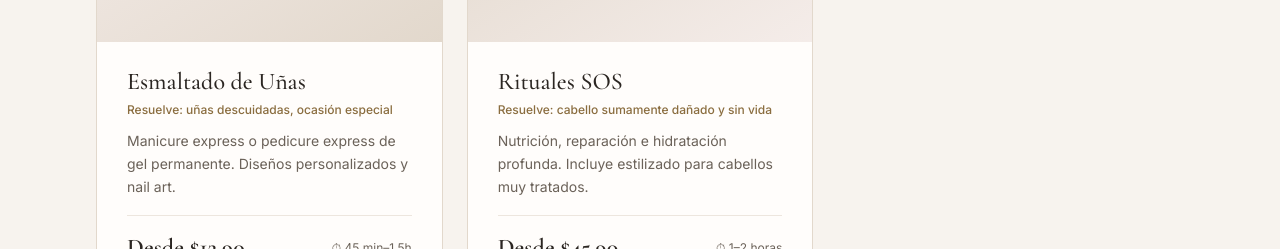
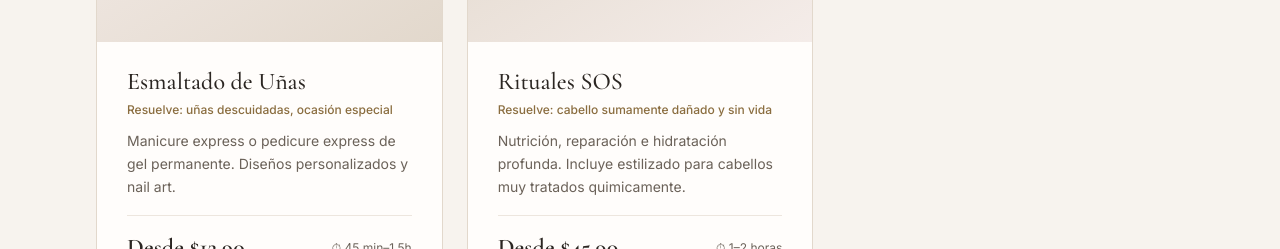
Before and after one commit to RafaelJared/beauty-salon, a Next.js app: page / in a window 1280 px wide. Shown: the part 3520-3769 px from the top of the page. Built offline with nearby package versions, Linux system fonts and the light colour scheme; no server answers.

Commit message:
se completo una frase en services

```diff
--- a/components/sections/Services.tsx
+++ b/components/sections/Services.tsx
@@ -101,7 +101,7 @@ const services = [
     name: "Rituales SOS",
     solves: "Resuelve: cabello sumamente dañado y sin vida",
     description:
-      "Nutrición, reparación e hidratación profunda. Incluye estilizado para cabellos muy tratados.",
+      "Nutrición, reparación e hidratación profunda. Incluye estilizado para cabellos muy tratados quimicamente.",
     price: "Desde $45.90",
     duration: "1–2 horas",
     popular: false,
```
